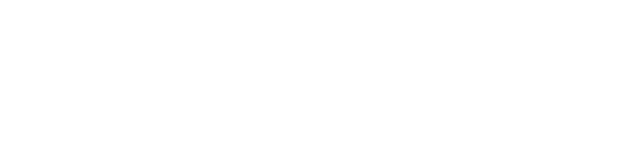
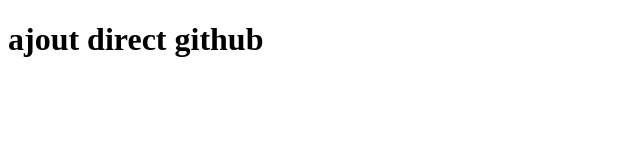
Before and after one commit to paulinedelwasse/ingrwf06, a plain HTML site: page index.html in a window 1280 px wide. Shown: the whole page, without its empty margins (0-640 px from the left). Drawn offline with Linux system fonts and the light colour scheme.

Commit message:
Update index.html

```diff
--- a/index.html
+++ b/index.html
@@ -7,6 +7,6 @@
     <title>Document</title>
 </head>
 <body>
-
+    <h1> ajout direct github</h1>
 </body>
 </html>
```
